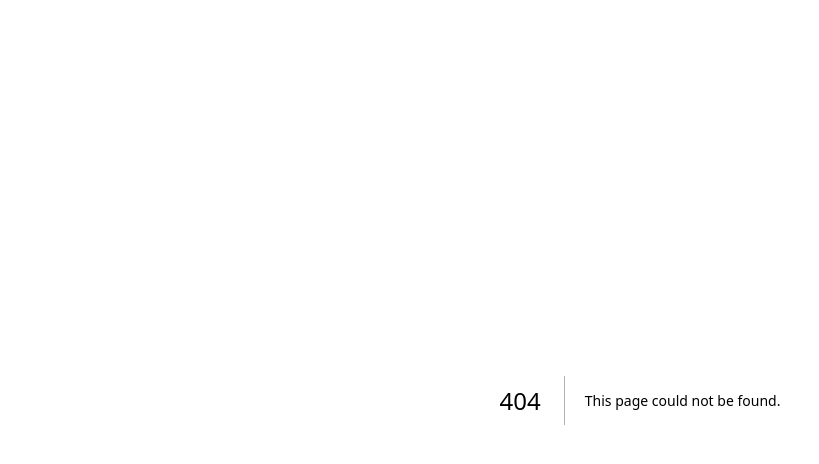
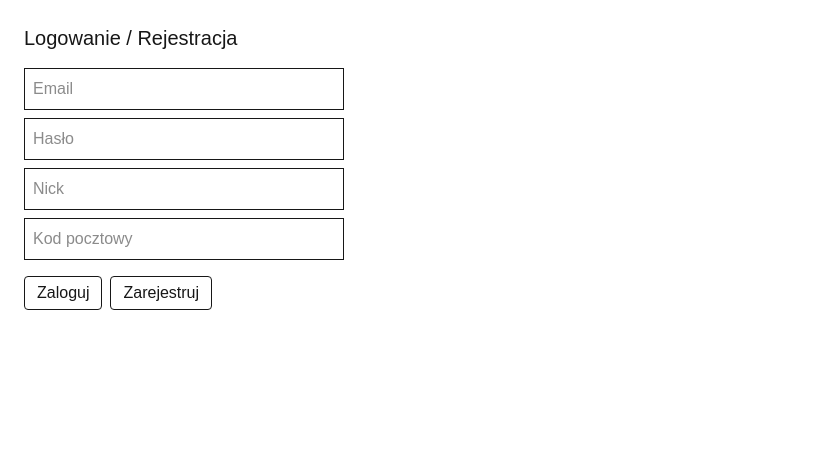
Before and after one commit to kuchnieai/kuchnie-ai, a Next.js app: page /login in a window 1280 px wide. Before the commit this address had no page. Shown: the top 464 px of the page, without its empty margins (0-819 px from the left). Built offline with nearby package versions, Linux system fonts and the light colour scheme; no server answers.

Commit message:
feat(auth): add login menu and registration fields

```diff
--- /dev/null
+++ b/src/app/add-company/page.tsx
@@ -0,0 +1,8 @@
+export default function AddCompanyPage() {
+  return (
+    <div className="p-6">
+      <h2 className="text-xl mb-2">Dodaj firmę</h2>
+      <p>Funkcja w budowie.</p>
+    </div>
+  );
+}
--- /dev/null
+++ b/src/app/login/page.tsx
@@ -0,0 +1,78 @@
+'use client';
+
+import { useState } from 'react';
+import { useRouter } from 'next/navigation';
+import { supabase } from '@/lib/supabaseClient';
+
+export default function LoginPage() {
+  const router = useRouter();
+  const [email, setEmail] = useState('');
+  const [password, setPassword] = useState('');
+  const [nick, setNick] = useState('');
+  const [postalCode, setPostalCode] = useState('');
+
+  const handleRegister = async (e: React.FormEvent) => {
+    e.preventDefault();
+    const { error } = await supabase.auth.signUp({
+      email,
+      password,
+      options: { data: { nick, postal_code: postalCode } },
+    });
+    if (error) {
+      alert(error.message);
+    } else {
+      router.push('/');
+    }
+  };
+
+  const handleLogin = async (e: React.FormEvent) => {
+    e.preventDefault();
+    const { error } = await supabase.auth.signInWithPassword({ email, password });
+    if (error) {
+      alert(error.message);
+    } else {
+      router.push('/');
+    }
+  };
+
+  return (
+    <div className="p-6">
+      <h2 className="mb-4 text-xl">Logowanie / Rejestracja</h2>
+      <form className="flex flex-col gap-2 max-w-xs">
+        <input
+          className="border p-2"
+          placeholder="Email"
+          value={email}
+          onChange={(e) => setEmail(e.target.value)}
+        />
+        <input
+          className="border p-2"
+          type="password"
+          placeholder="Hasło"
+          value={password}
+          onChange={(e) => setPassword(e.target.value)}
+        />
+        <input
+          className="border p-2"
+          placeholder="Nick"
+          value={nick}
+          onChange={(e) => setNick(e.target.value)}
+        />
+        <input
+          className="border p-2"
+          placeholder="Kod pocztowy"
+          value={postalCode}
+          onChange={(e) => setPostalCode(e.target.value)}
+        />
+        <div className="mt-2 flex gap-2">
+          <button onClick={handleLogin} className="border rounded px-3 py-1">
+            Zaloguj
+          </button>
+          <button onClick={handleRegister} className="border rounded px-3 py-1">
+            Zarejestruj
+          </button>
+        </div>
+      </form>
+    </div>
+  );
+}
--- a/src/app/page.tsx
+++ b/src/app/page.tsx
@@ -2,6 +2,7 @@
 
 import { useEffect, useState } from 'react';
 import { supabase } from '@/lib/supabaseClient';
+import AuthButtons from '@/components/AuthButtons';
 
 type Project = {
   id: string;            // id rekordu w DB
@@ -220,38 +221,11 @@ export default function Home() {
     setProjects(prev => prev.filter(p => p.id !== proj.id));
   };
 
-  // --- LOGOWANIE ---
-  const signInWithGoogle = async () => {
-    await supabase.auth.signInWithOAuth({
-      provider: 'google',
-      options: { redirectTo: `${window.location.origin}/` },
-    });
-  };
-  const signInWithEmail = async () => {
-    const email = window.prompt('Podaj maila (Supabase magic link):') || '';
-    if (!email) return;
-    const { error } = await supabase.auth.signInWithOtp({ email });
-    alert(error ? 'Błąd logowania' : 'Sprawdź maila i kliknij link.');
-  };
-  const signOut = async () => { await supabase.auth.signOut(); setUser(null); };
-
   return (
     <main className="min-h-screen p-6">
       <header className="mb-6 flex justify-between">
         <h1 className="text-2xl font-bold">kuchnie.ai</h1>
-        <div className="flex items-center gap-2">
-          {user ? (
-            <>
-              <span className="mr-2">{user.email}</span>
-              <button onClick={signOut} className="border rounded px-3 py-1">Wyloguj</button>
-            </>
-          ) : (
-            <>
-              <button onClick={signInWithGoogle} className="border rounded px-3 py-1">Zaloguj przez Google</button>
-              <button onClick={signInWithEmail} className="border rounded px-3 py-1 opacity-70">mailem (fallback)</button>
-            </>
-          )}
-        </div>
+        <AuthButtons />
       </header>
 
       <section className="mb-4 flex gap-2">
--- a/src/components/AuthButtons.tsx
+++ b/src/components/AuthButtons.tsx
@@ -1,16 +1,16 @@
 'use client';
 
 import { useEffect, useState } from 'react';
+import Link from 'next/link';
 import { supabase } from '@/lib/supabaseClient';
 
 export default function AuthButtons() {
   const [user, setUser] = useState<null | { email?: string }>(null);
+  const [open, setOpen] = useState(false);
 
   useEffect(() => {
-    // pobierz użytkownika przy starcie
     supabase.auth.getUser().then(({ data }) => setUser(data.user ?? null));
 
-    // słuchaj zmian sesji (login/logout)
     const { data: sub } = supabase.auth.onAuthStateChange((_event, session) => {
       setUser(session?.user ?? null);
     });
@@ -23,27 +23,48 @@ export default function AuthButtons() {
   const signInWithGoogle = async () => {
     await supabase.auth.signInWithOAuth({
       provider: 'google',
-      options: {
-        // po logowaniu wróć na stronę główną (możesz zmienić)
-        redirectTo: `${window.location.origin}/`,
-      },
+      options: { redirectTo: `${window.location.origin}/` },
     });
   };
 
   const signOut = async () => {
     await supabase.auth.signOut();
-    // odśwież UI po wylogowaniu (opcjonalnie)
     window.location.reload();
   };
 
   if (user) {
     return (
-      <div style={{ display: 'flex', gap: 8, alignItems: 'center' }}>
+      <div className="flex items-center gap-2">
         <span>Zalogowany: {user.email}</span>
-        <button onClick={signOut}>Wyloguj</button>
+        <button onClick={signOut} className="border rounded px-3 py-1">Wyloguj</button>
       </div>
     );
   }
 
-  return <button onClick={signInWithGoogle}>Zaloguj przez Google</button>;
+  return (
+    <div className="relative">
+      <button
+        onClick={() => setOpen((o) => !o)}
+        className="border rounded px-3 py-1"
+      >
+        Zaloguj
+      </button>
+      {open && (
+        <div className="absolute right-0 mt-1 flex flex-col rounded border bg-white text-black shadow">
+          <Link href="/login" className="px-4 py-2 hover:bg-gray-100">
+            mail
+          </Link>
+          <button
+            onClick={signInWithGoogle}
+            className="px-4 py-2 text-left hover:bg-gray-100"
+          >
+            konto google
+          </button>
+          <Link href="/add-company" className="px-4 py-2 hover:bg-gray-100">
+            dodaj firmę
+          </Link>
+        </div>
+      )}
+    </div>
+  );
 }
```
